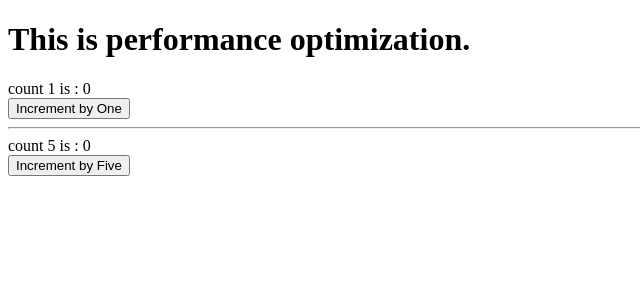
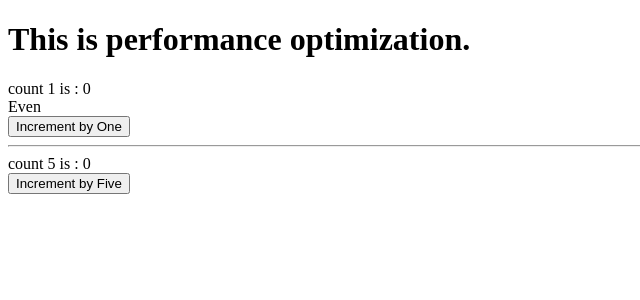
Before and after one commit to Ashik-2000/React, a React (Vite) app in the folder ForHookTutorial/: page / in a window 1280 px wide. Shown: the top 300 px of the page, without its empty margins (0-640 px from the left). Built offline with nearby package versions, Linux system fonts and the light colour scheme.

Commit message:
useCallbacks

```diff
--- a/ForHookTutorial/src/App.jsx
+++ b/ForHookTutorial/src/App.jsx
@@ -1,4 +1,4 @@
-import { useState } from "react";
+import { useState, useCallback, useMemo } from "react";
 import Title from "./useCallback_memo/Title";
 import ShowCount from "./useCallback_memo/ShowCount";
 import Button from "./useCallback_memo/Button";
@@ -6,16 +6,23 @@
 function App() {
     const [count1, setCount1] = useState(0);
     const [count2, setCount2] = useState(0);
-    const incrementByOne = () => {
+    const incrementByOne = useCallback(() => {
         setCount1((count) => count + 1);
-    };
-    const incrementByFive = () => {
+    }, []); // useCallback() stores the isntance the function so that it prevents unnecessary instance changes thus re-render
+    const incrementByFive = useCallback(() => {
         setCount2((count) => count + 5);
-    };
+    }, []); // useCallback() stores the isntance the function so that it prevents unnecessary instance changes thus re-render
+    const isEvenOrOdd = useMemo(() => {
+        let i = 0;
+        while (i < 1000000000) i += 1;
+        return count1 % 2 === 0;
+    }, [count1]); // useMemo() returnes the return value of the inside function so that the function would stop unnecessary call if the return value stay unchanged.
     return (
         <>
             <Title />
             <ShowCount count={count1} title="count 1 " />
+            <br />
+            <span>{isEvenOrOdd ? "Even" : "Odd"}</span>
             <br />
             <Button handleClick={incrementByOne}>Increment by One</Button>
             <hr />
```
